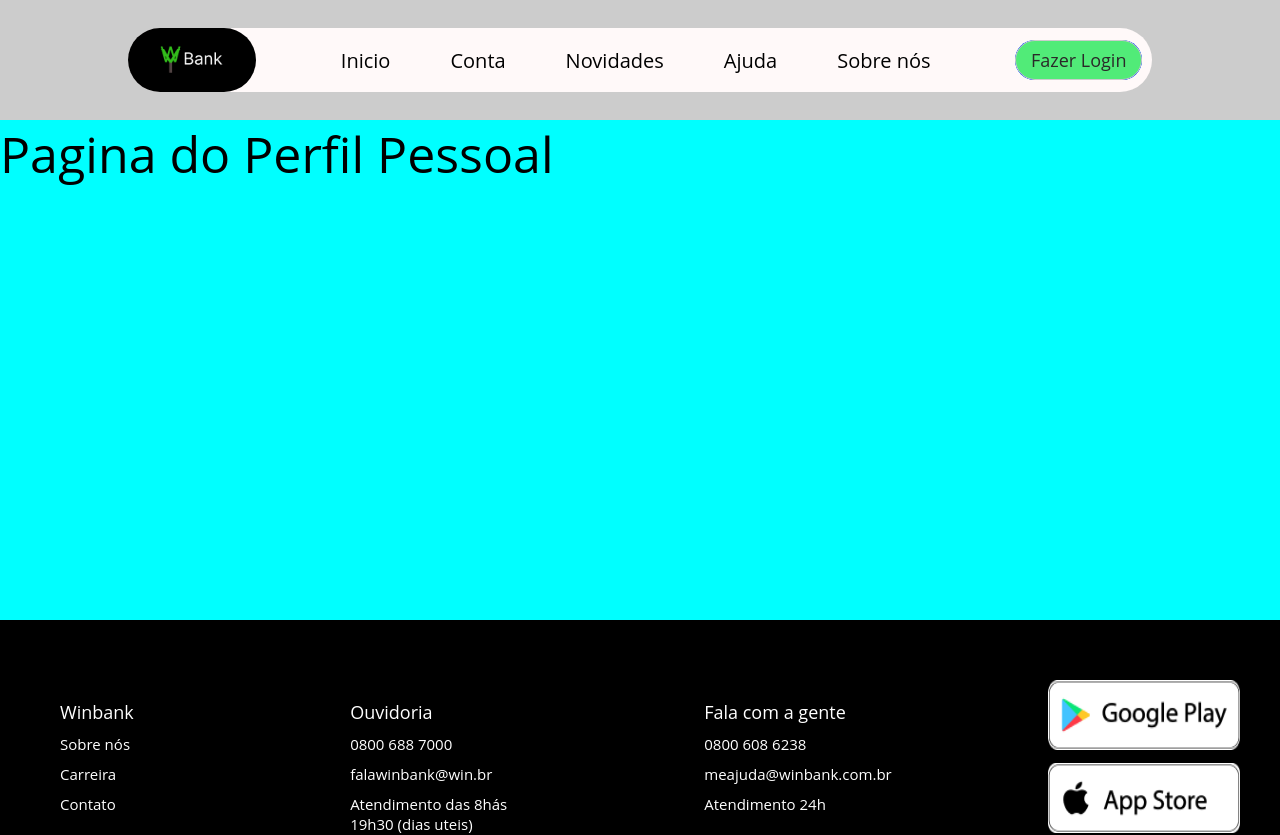
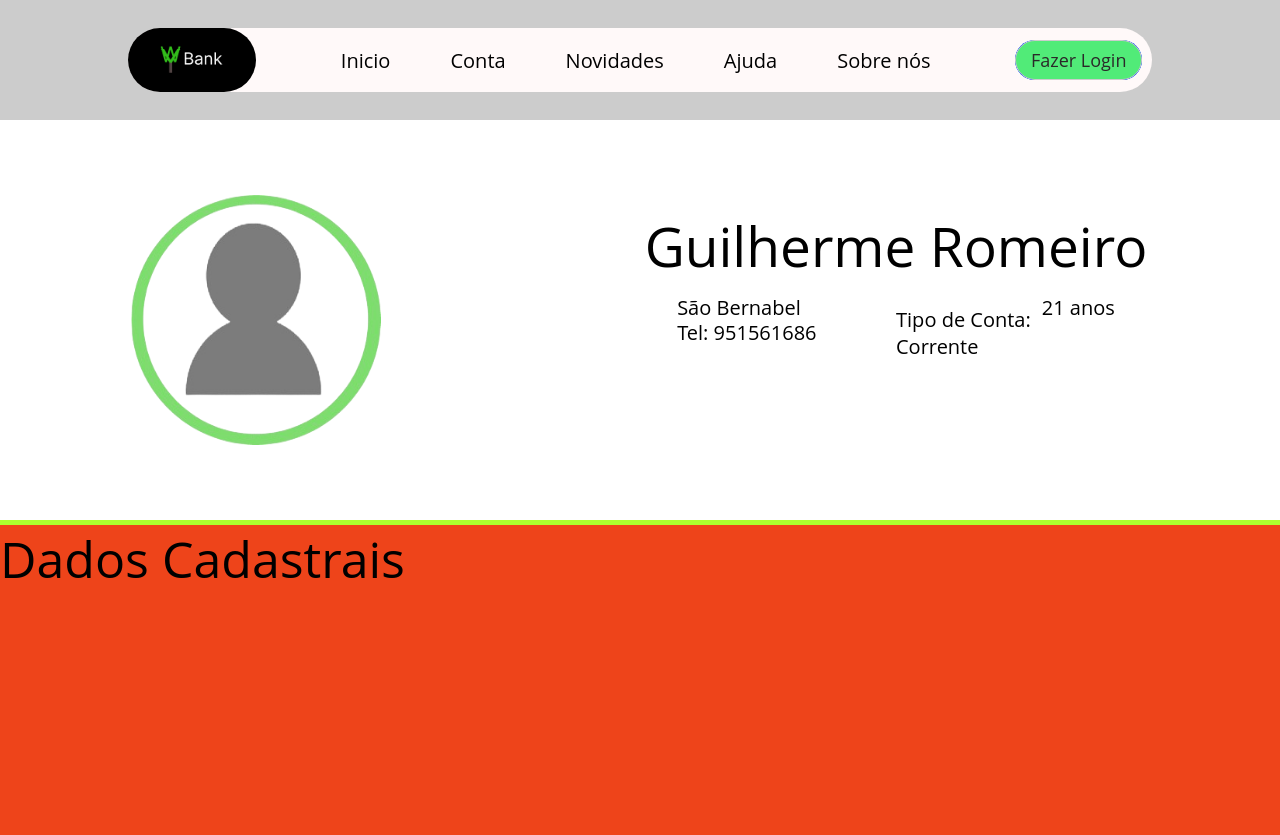
Before and after one commit to GuilhermeRRF/WinBank, a React (Vite) app: page /perfilpessoal in a window 1280 px wide. Shown: the top 835 px of the page. Built offline with nearby package versions, Linux system fonts and the light colour scheme.

Commit message:
subindo uma parte do perfil pessoal

```diff
--- a/src/pages/Login.jsx
+++ b/src/pages/Login.jsx
@@ -1,5 +1,7 @@
 import styles from "../pages/Login.module.css";
 import LogoGrande from "../imgs/LogoGrande.png";
+import { Link } from "react-router-dom";
+
 
 function Login() {
 
@@ -8,13 +10,17 @@ function Login() {
   return (
     <>
       <main className={styles.ContainerPrincipal}>
+
         <section className={styles.LadoDireito}>
+        <Link to="/">
           <img
             className={styles.ImgLogoGrande}
             src={LogoGrande}
             alt="logo grande winbank"
           />
+          </Link>
         </section>
+
 
         <aside className={styles.LadoEsquerdo}>
 
--- a/src/pages/PerfilPessoal.jsx
+++ b/src/pages/PerfilPessoal.jsx
@@ -1,15 +1,46 @@
 import styles from "../pages/PerfilPessoal.module.css";
+import FotoPerfil from "../imgs/FotoPerfilPessoal.png";
 
 function PerfilPessoal(){
     return(
 
 
         <>
-        <main className={styles.Pessoal}>
+        <main className={styles.PaginaPessoalPrincipal}>
 
-            Pagina do Perfil Pessoal
+        <div className={styles.FotoPerfilPrincipal}>
+
+            <img className={styles.FotoPerfil} src={FotoPerfil} alt="foto pessoal do usuario" />
+
+        </div>
+
+        <div className={styles.PerfilDadosPessoais}>
+            <div className={styles.TituloPerfilPrincipal}>
+            <p className={styles.TituloPerfil}>Guilherme Romeiro</p>
+            </div>
+
+            <div className={styles.MiniDadosPerfilPrincipal}>
+            <div className={styles.MiniDadosPerfil}>
+            <p className={styles.Perfil}>São Bernabel</p><p className={styles.Perfil}>Tel: 951561686</p>
+            </div>
+
+            <div className={styles.MiniDadosPerfil2}>
+            <p className={styles.Perfil2}>21 anos</p> <p className={styles.Perfil2}>Tipo de Conta: Corrente</p>
+            </div>
+            </div>
+        </div>
 
         </main>
+        <div className={styles.linha}>
+
+        </div>
+        <section className={styles.PaginaCadastralPrincipal}>
+
+
+            Dados Cadastrais
+
+
+        </section>
         </>
 
 
--- a/src/pages/PerfilPessoal.module.css
+++ b/src/pages/PerfilPessoal.module.css
@@ -1,8 +1,96 @@
 
 
-.Pessoal{
+.PaginaPessoalPrincipal{
+    display: flex;
+    align-items: center;
+    width: 100%;
+    height: 400px;
+    font-size: 5rem;
+}
+
+.FotoPerfilPrincipal{
+    display: flex;
+    justify-content: center;
+    align-items: center;
+    width: 40%;
+    height: 500px;
+}
+
+.FotoPerfil{
+width: 250px;
+height: 250px;
+}
+
+.PerfilDadosPessoais{
+    display: flex;
+    flex-direction: column;
+    align-items: center;
+    width: 60%;
+    height: 250px;
+    font-size: 2rem;
+}
+
+.TituloPerfilPrincipal{
+    display: flex;
+    width: 100%;
+    height: 100px;
+}
+
+.TituloPerfil{
+    display: flex;
+    justify-content: center;
+    align-items: center;
+    font-size: 5.5rem;
+    width: 100%;
+    height: 100px;
+
+}
+.MiniDadosPerfilPrincipal{
+    display: flex;
+    width: 57%;
+    height: 50px;
+}
+
+.MiniDadosPerfil{
+    display: flex;
+    flex-direction: column;
+    width: 100%;
+    height: 50px;
+}
+
+.MiniDadosPerfil2{
+    display: flex;
+    flex-direction: column;
+    width: 100%;
+    height: 50px;
+}
+
+
+
+.Perfil{
+  display: flex;
+  align-items: center;
+  width: 100%;
+  height: 25px;
+}
+
+.Perfil2{
+  display: flex;
+  justify-content: end;
+  align-items: center;
+  width: 100%;
+  height: 25px;
+}
+
+.linha{
+    width: 100%;
+    height: 5px;
+    background-color: greenyellow;
+}
+
+.PaginaCadastralPrincipal{
     width: 100%;
     height: 500px;
     font-size: 5rem;
-    background-color: aqua;
+    background-color: rgb(238, 68, 26);
 }
```
Also changed, not shown: src/imgs/FotoPerfilPessoal.png (added).
